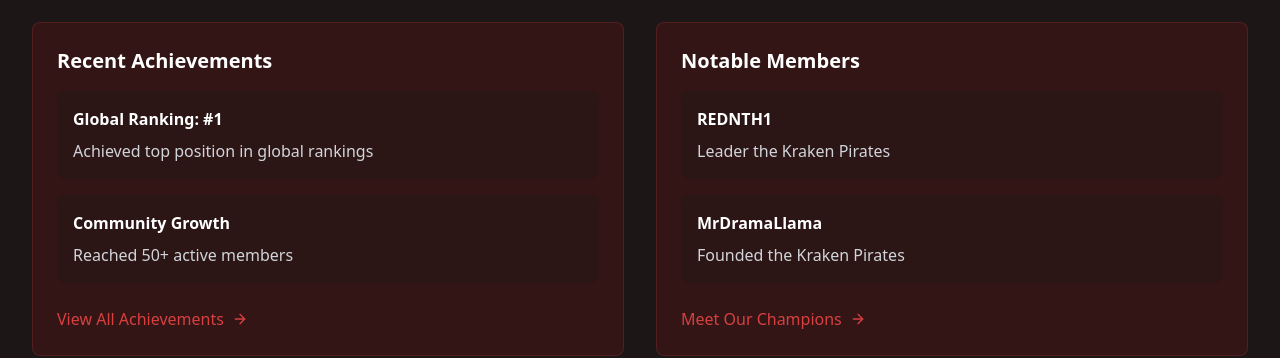
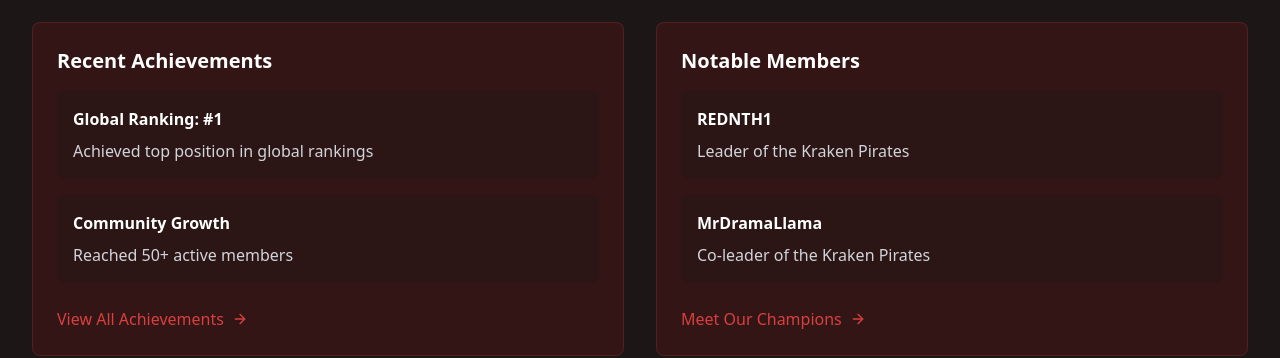
Before and after one commit to Rutwik2003/Kraken-Pirates-Website, a React (Vite) app: page / in a window 1280 px wide. Shown: the part 2400-2758 px from the top of the page. Built offline with nearby package versions, Linux system fonts and the light colour scheme.

Commit message:
Update Home.tsx

```diff
--- a/src/pages/Home.tsx
+++ b/src/pages/Home.tsx
@@ -291,11 +291,11 @@ const Home = () => {
                 <div className="space-y-4 mb-6">
                   <div className="bg-primary-900/30 p-4 rounded-lg">
                     <h4 className="font-bold text-white mb-2">REDNTH1</h4>
-                    <p className="text-gray-300">Leader the Kraken Pirates</p>
+                    <p className="text-gray-300">Leader of the Kraken Pirates</p>
                   </div>
                   <div className="bg-primary-900/30 p-4 rounded-lg">
                     <h4 className="font-bold text-white mb-2">MrDramaLlama</h4>
-                    <p className="text-gray-300">Founded the Kraken Pirates</p>
+                    <p className="text-gray-300">Co-leader of the Kraken Pirates</p>
                   </div>
                 </div>
                 <Link
```
